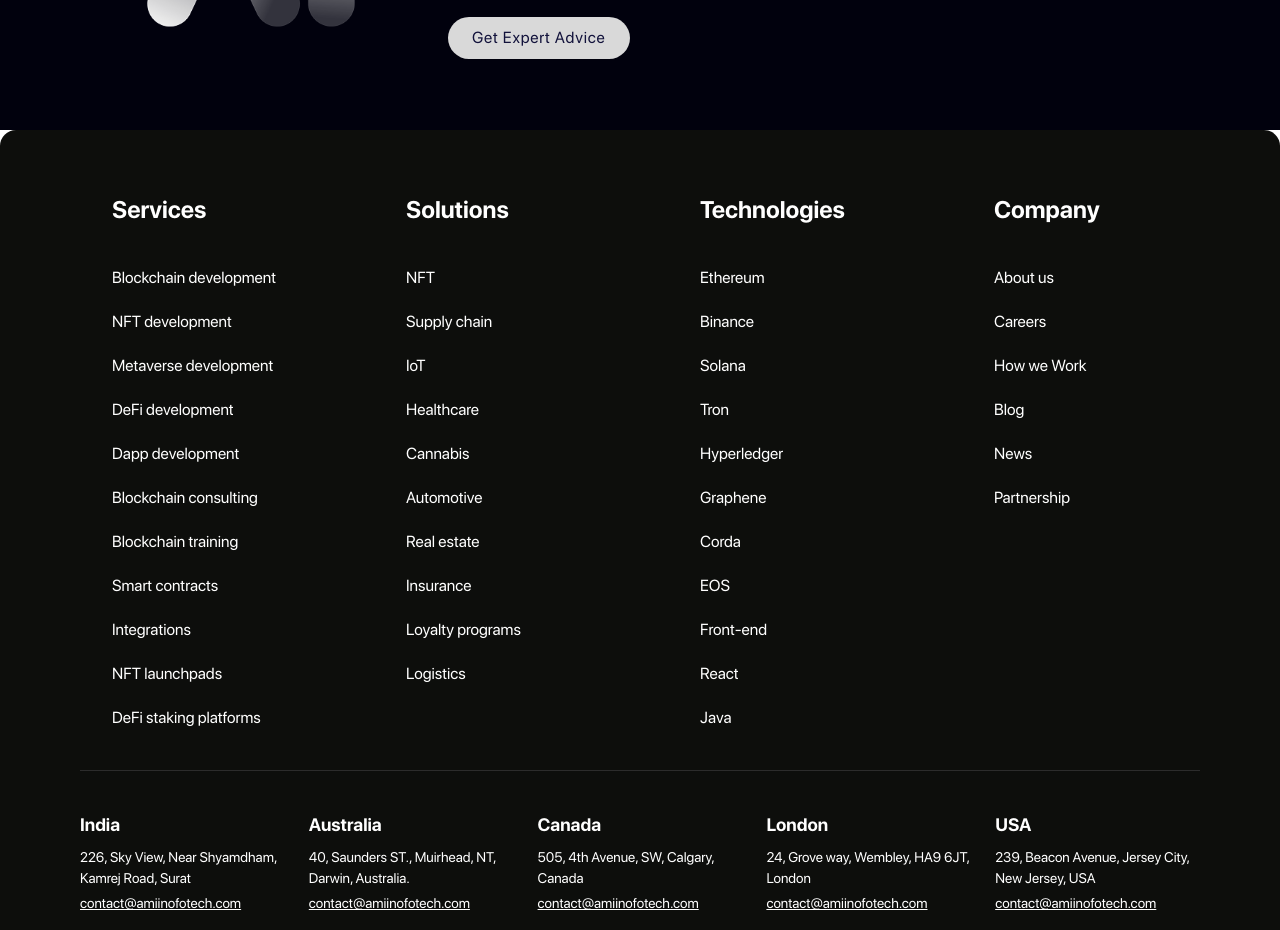
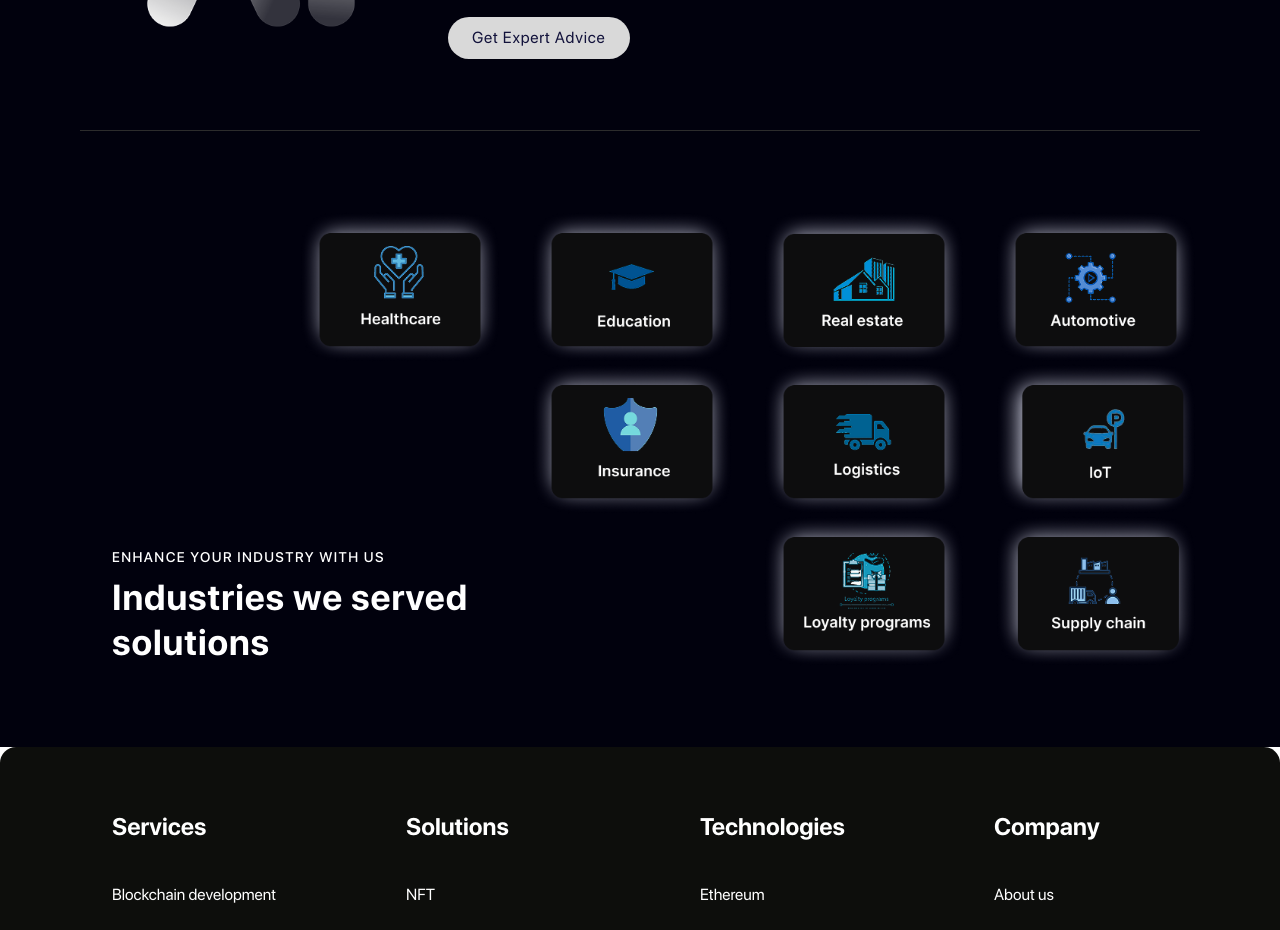
Before and after one commit to vd7943/Hippocampus, a React (Vite) app in the folder frontend/: page / in a window 1280 px wide. Shown: the part 1660-2590 px from the top of the page. Built offline with nearby package versions, Linux system fonts and the light colour scheme.

Commit message:
Update LandingPage.jsx

```diff
--- a/frontend/src/components/LandingPage.jsx
+++ b/frontend/src/components/LandingPage.jsx
@@ -2,6 +2,7 @@ import React from "react";
 import Hero from "./LandingPage/Hero";
 import OurServices from "./LandingPage/OurServices";
 import ProjectIdea from "./LandingPage/ProjectIdea";
+import IndustriesWeServe from "./LandingPage/IndustriesWeServe";
 
 const LandingPage = () => {
   return (
@@ -9,6 +10,7 @@ const LandingPage = () => {
       <Hero />
       <OurServices />
       <ProjectIdea />
+      <IndustriesWeServe />
     </>
   );
 };
```
